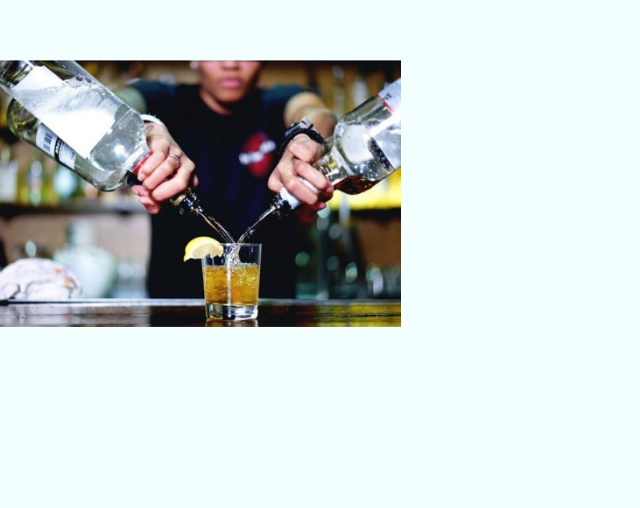
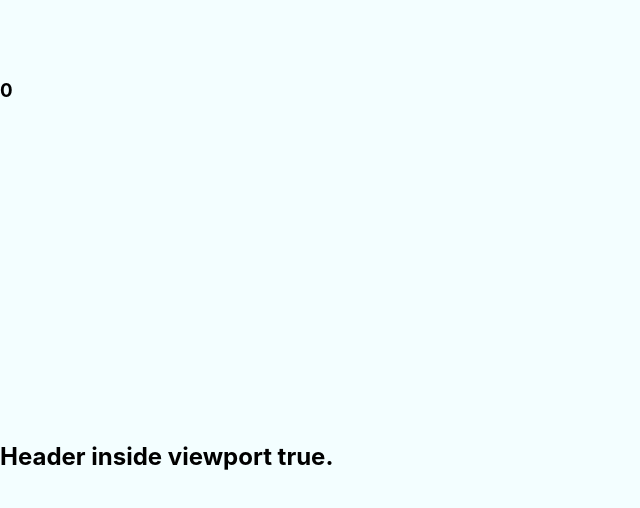
Before and after one commit to pjthapa/inamorata-website, a React (Create React App) app: page / in a window 1280 px wide. Shown: the part 1620-2128 px from the top of the page, without its empty margins (0-640 px from the left). Built offline with nearby package versions, Linux system fonts and the light colour scheme.

Commit message:
added the scroll effect to the second page

```diff
--- /dev/null
+++ b/src/components/second_page.js
@@ -0,0 +1,36 @@
+import React, { useEffect, useState } from "react";
+import { useInView } from "react-intersection-observer";
+
+const SecondPage = (props) =>{
+    const {ref, inView, entry } = useInView({
+        threshold: 0.3
+    });
+
+    const [scrollAmount, setScrollAmount] = useState(0)
+    const handleScroll= () =>{
+        if(inView){
+            console.log("inview")
+            setScrollAmount(props.data - props.scroll)
+        }
+        else{
+            console.log("not in view")
+            setScrollAmount(0)
+        }
+    }
+    useEffect(()=>{
+        handleScroll()
+    }, [handleScroll]
+    )
+
+    return (
+        <div ref ={ref}>
+
+
+
+            <h3>{props.scroll}</h3>
+            <h3>{inView}</h3>
+            <h2 style={{transform:`translateY(${scrollAmount * 0.4}px)`}}>{`Header inside viewport ${inView}. `}</h2>
+        </div>
+    )
+}
+export default SecondPage
--- a/src/pages/home.js
+++ b/src/pages/home.js
@@ -4,7 +4,7 @@ import {useInView} from "react-intersection-observer";
 import {
     file1,file2, file3, file4, file5, logo1
 } from '../images/'
-
+import SecondPage from "../components/second_page";
 
 
 
@@ -18,7 +18,6 @@ function HomePage() {
         window.addEventListener('scroll', handleScroll)
         return ()=> window.removeEventListener('scroll', handleScroll)
     }, []);
-    const topRef = useRef(null)
 
     //get the current height of the page --- this way the pages can be set to the current for all size viewports
     const initPageHeight = window.innerHeight
@@ -28,9 +27,6 @@ function HomePage() {
         window.addEventListener('resize', handleHeight)
         return ()=> window.removeEventListener('onresize', handleHeight)
     },[])
-
-    // create the inView hook
-    const {imgRef, inView} = useInView();
 
     return(
         <div className="pageContent">
@@ -49,9 +45,7 @@ function HomePage() {
                 <div class="empty scroll" style={{height:`${pageHeight}px`}}></div>
 
                 <div className="page two" style={{ height: `${pageHeight}px`}}>
-                    <img src={file5} alt="Cassie Making Cocktails" id="page2" ref={imgRef}
-                     style={{/*transform: `translateY(${scrollY * 0.5}px)`,*/ height:`${pageHeight/3}px`}}></img>
-                     <h1>{inView}</h1>
+                    <SecondPage data={pageHeight} scroll={scrollY}></SecondPage>
                 </div>
                 <div class="empty scroll" style={{height:`${pageHeight}px`}}></div>
 
@@ -69,8 +63,7 @@ function HomePage() {
             </div>
         </div>
     )
-    // var imageHeight = document.getElementById("file1").style.height;
-    // document.getElementsByClassName("parallax text 1").style.height = imageHeight;
+
 
 }
 
```
